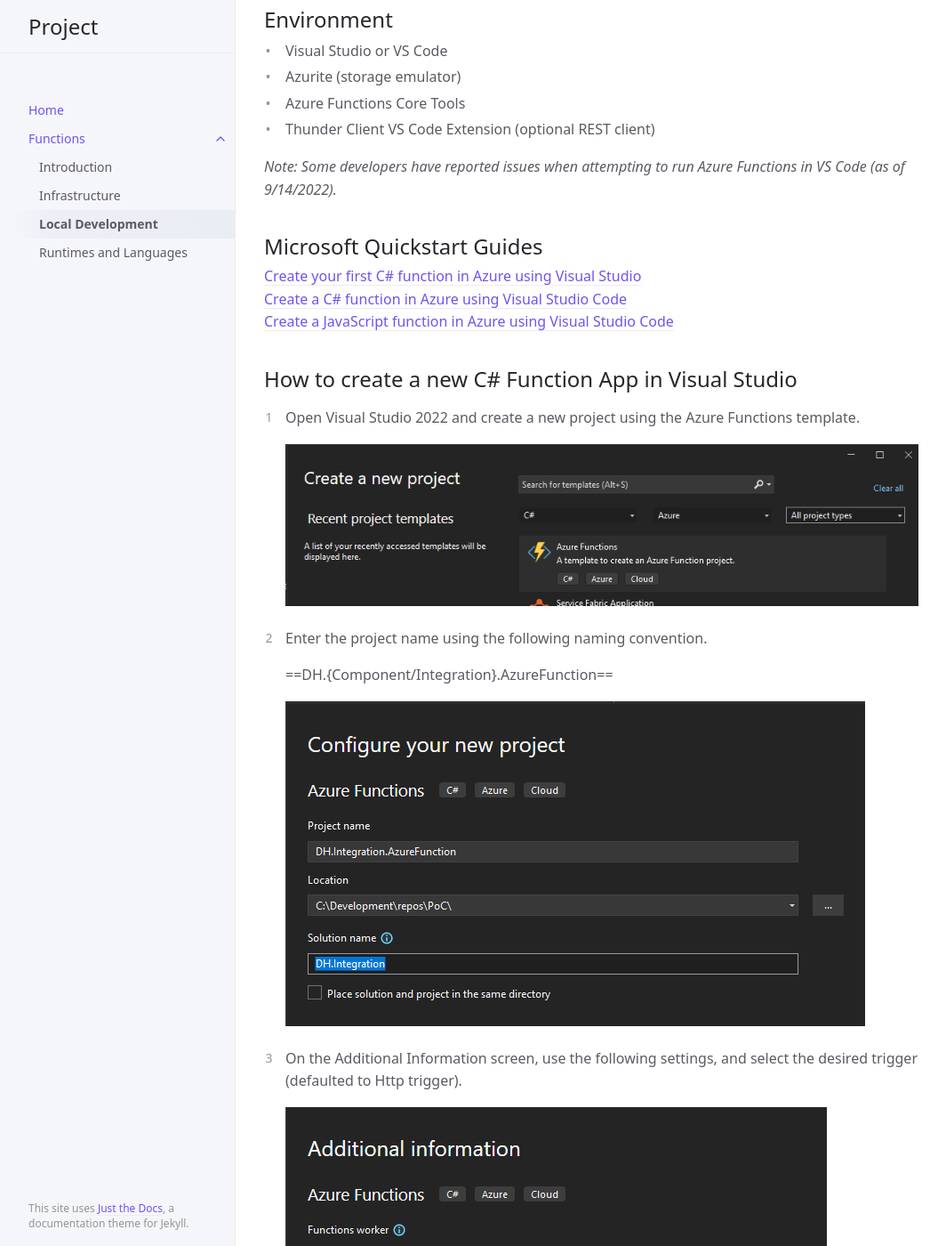
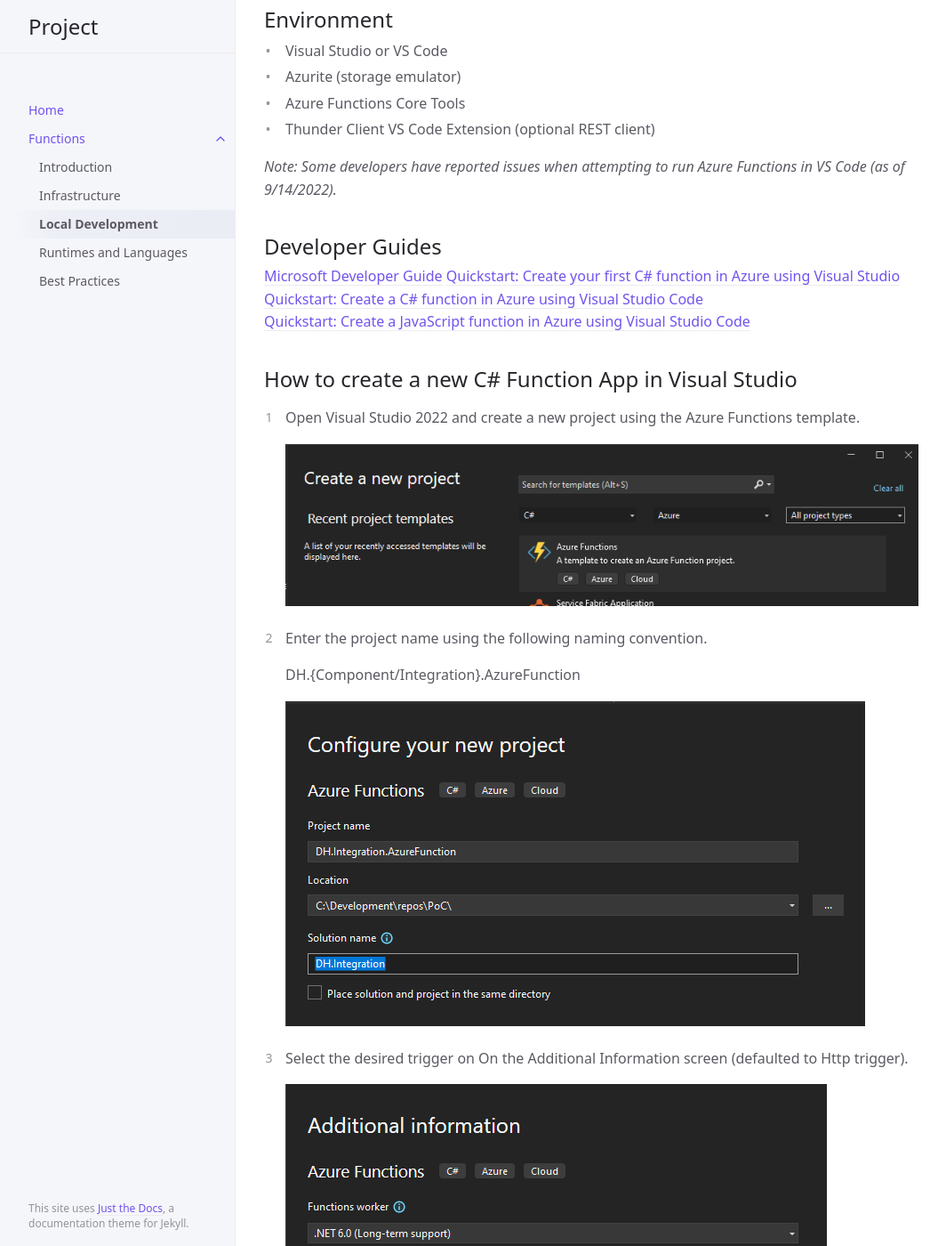
Before and after one commit to bwagner77/docs-test, a Jekyll site: the page built from function/local-development.md, in a window 1280 px wide and 1400 px high, scrolled down 273 px. Shown: the whole window at 89% size, without its empty margins (107-1171 px from the left). Built offline with Jekyll 4.4.1, drawn with Linux system fonts in a browser that asks for light colours; some of the changed text lies outside the part shown.

Commit message:
Content updated.

```diff
--- a/function/local-development.md
+++ b/function/local-development.md
@@ -21,11 +21,12 @@ nav_order: 3
 *Note: Some developers have reported issues when attempting to run
 Azure Functions in VS Code (as of 9/14/2022).*
 
-## Microsoft Quickstart Guides
+## Developer Guides
 
-[Create your first C# function in Azure using Visual Studio](https://docs.microsoft.com/en-us/azure/azure-functions/functions-create-your-first-function-visual-studio?tabs=in-process)
-[Create a C# function in Azure using Visual Studio Code](https://docs.microsoft.com/en-us/azure/azure-functions/create-first-function-vs-code-csharp?tabs=in-process)
-[Create a JavaScript function in Azure using Visual Studio Code](https://docs.microsoft.com/en-us/azure/azure-functions/create-first-function-vs-code-node)
+[Microsoft Developer Guide](https://docs.microsoft.com/en-us/azure/azure-functions/functions-reference?tabs=blob)
+[Quickstart: Create your first C# function in Azure using Visual Studio](https://docs.microsoft.com/en-us/azure/azure-functions/functions-create-your-first-function-visual-studio?tabs=in-process)
+[Quickstart: Create a C# function in Azure using Visual Studio Code](https://docs.microsoft.com/en-us/azure/azure-functions/create-first-function-vs-code-csharp?tabs=in-process)
+[Quickstart: Create a JavaScript function in Azure using Visual Studio Code](https://docs.microsoft.com/en-us/azure/azure-functions/create-first-function-vs-code-node)
 
 ## How to create a new C# Function App in Visual Studio
 
@@ -36,12 +37,12 @@ Azure Functions template.
 
 2. Enter the project name using the following naming convention.
 
-    ==DH.{Component/Integration}.AzureFunction==
+    DH.{Component/Integration}.AzureFunction
 
     ![ConfigureProject](../assets/images/function-configure-project.png)
 
-3. On the Additional Information screen, use the following settings, and
-select the desired trigger (defaulted to Http trigger).
+3. Select the desired trigger on On the Additional Information screen
+(defaulted to Http trigger).
 
     ![AdditionalInformation](../assets/images/function-additional-info.png)
 
```
Also changed, not shown: other parts of function/local-development.md (+2 -2 lines), function/best-practices.md (added, +59 -0 lines), function/infrastructure.md (+3 -5 lines).
